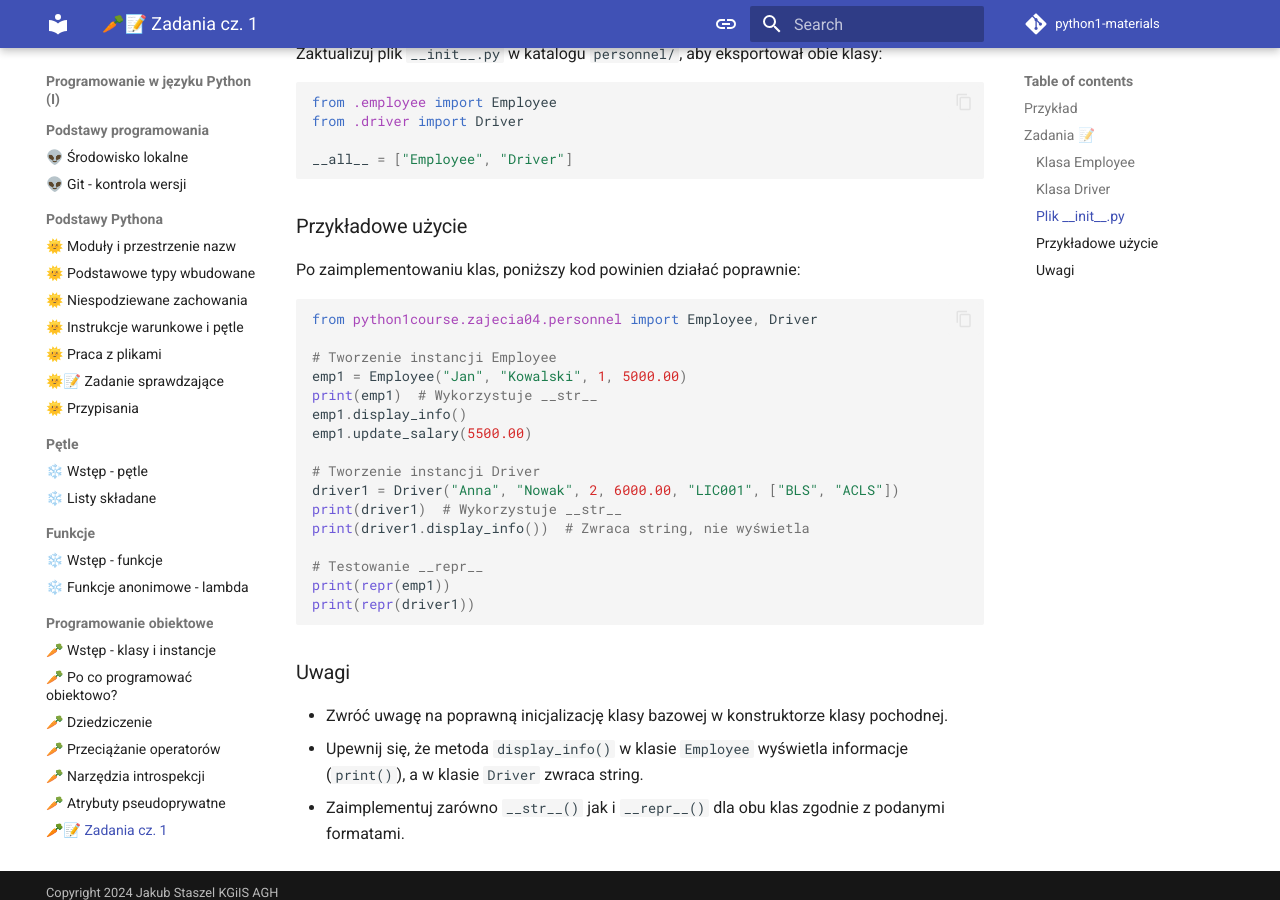
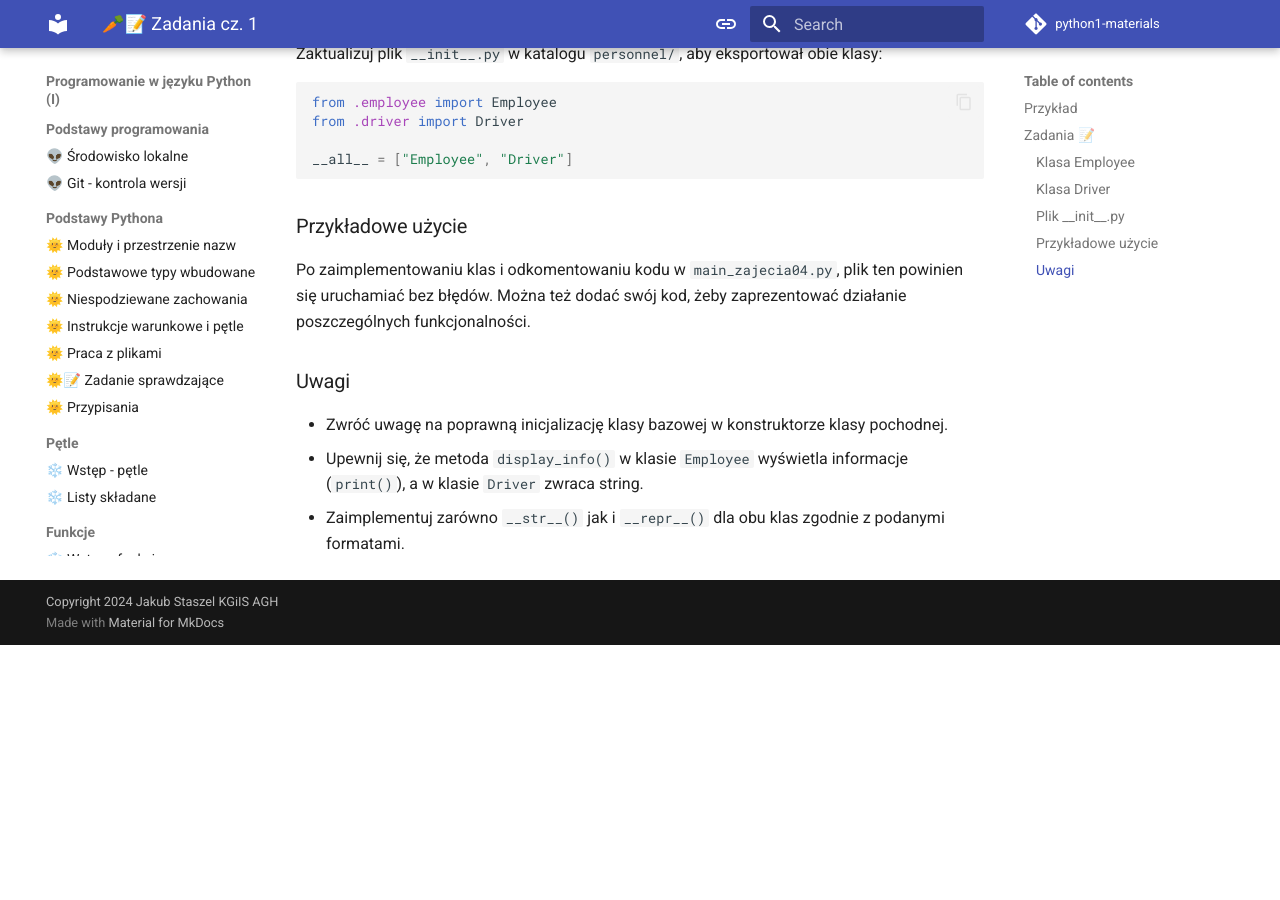
Before and after one commit to eo-agh/python1-materials, an MkDocs documentation site: the page built from docs/zaj03/zadania1.md, in a window 1280 px wide and 900 px high, scrolled down 2082 px. Built offline with MkDocs 1.6.1 and Material for MkDocs 9.7.7, drawn with Linux system fonts in a browser that asks for light colours; comment, search, counter and statistics services are not loaded; after the commit the page ends 2727 px from its top, so only the background shows below that.

Commit message:
Zaj04 - mini changes

````diff
--- a/docs/zaj03/zadania1.md
+++ b/docs/zaj03/zadania1.md
@@ -72,26 +72,7 @@
 
 ### Przykładowe użycie
 
-Po zaimplementowaniu klas, poniższy kod powinien działać poprawnie:
-
-```python
-from python1course.zajecia04.personnel import Employee, Driver
-
-# Tworzenie instancji Employee
-emp1 = Employee("Jan", "Kowalski", 1, 5000.00)
-print(emp1)  # Wykorzystuje __str__
-emp1.display_info()
-emp1.update_salary(5500.00)
-
-# Tworzenie instancji Driver
-driver1 = Driver("Anna", "Nowak", 2, 6000.00, "LIC001", ["BLS", "ACLS"])
-print(driver1)  # Wykorzystuje __str__
-print(driver1.display_info())  # Zwraca string, nie wyświetla
-
-# Testowanie __repr__
-print(repr(emp1))
-print(repr(driver1))
-```
+Po zaimplementowaniu klas i odkomentowaniu kodu w `main_zajecia04.py`, plik ten powinien się uruchamiać bez błędów. Można też dodać swój kod, żeby zaprezentować działanie poszczególnych funkcjonalności.
 
 ### Uwagi
 
````
